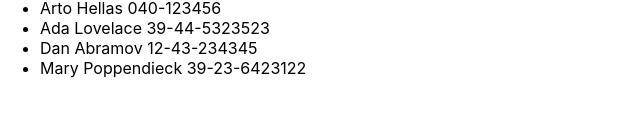
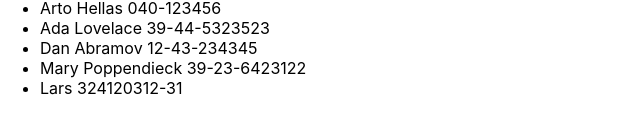
Before and after one commit to tymeart/fso-phonebook, a React (Create React App) app: page / in a window 1280 px wide. Shown: the part 228-362 px from the top of the page, without its empty margins (0-640 px from the left). Built offline with nearby package versions, Linux system fonts and the light colour scheme; data requests are answered from the project's data file.

Commit message:
Enable saving entries to database

```diff
--- a/db.json
+++ b/db.json
@@ -19,6 +19,11 @@
       "name": "Mary Poppendieck",
       "number": "39-23-6423122",
       "id": 4
+    },
+    {
+      "name": "Lars",
+      "number": "324120312-31",
+      "id": 5
     }
   ]
 }
--- a/src/App.js
+++ b/src/App.js
@@ -35,9 +35,15 @@
     if (existingEntry) {
       alert(`${newName} is already in the phonebook.`);
     } else {
-      setPersons(persons.concat({ name: newName, number: newNumber }));
-      setNewName('');
-      setNewNumber('');
+      const newPerson = {name: newName, number: newNumber};
+      axios
+        .post('http://localhost:3001/persons', newPerson)
+        .then(response => {
+          console.log(response)
+          setPersons(persons.concat(newPerson.data));
+          setNewName('');
+          setNewNumber('');
+        })
     }
   }
 
```
